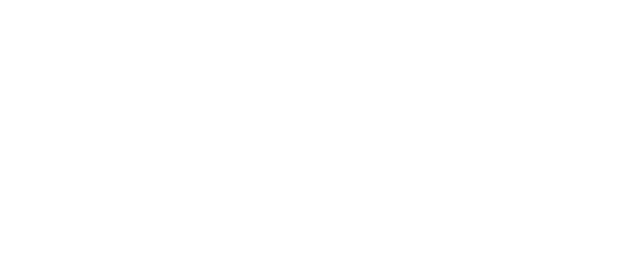
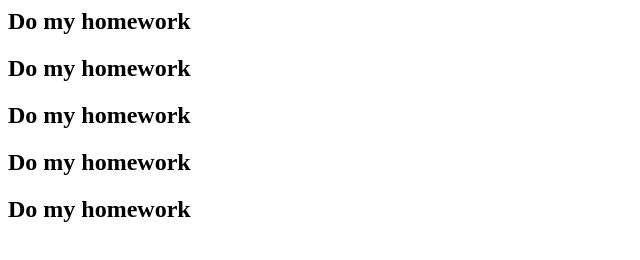
Before and after one commit to Nikitapundir/Todo_App, a plain HTML site: page index.html in a window 1280 px wide. Shown: the whole page, without its empty margins (0-640 px from the left). Drawn offline with Linux system fonts and the light colour scheme.

Commit message:
Todo's list is being displayed

```diff
--- a/index.html
+++ b/index.html
@@ -7,7 +7,9 @@
 
 	<div></div>
 	<div ng-controller="mainController">
+	<div ng-repeat="list in ListofTodos">
+	  <h2>{{list.title}}</h2>
+	  <p>{{list.detail}}</p>
 	</div>
-
 </body>
 </html>
--- a/main.js
+++ b/main.js
@@ -2,4 +2,27 @@ var ngtodo = angular.module('ngtodo' ,[]);
 // head of department
 ngtodo.controller('mainController' , function($scope){
 	console.log($scope)
+	$scope.ListofTodos=[
+	{
+		title: "Do my homework",
+		details:"I must do my homework"
+	},
+	{
+		title: "Do my homework",
+		details:"I must do my homework"
+	},
+	{
+        title: "Do my homework",
+		details:"I must do my homework"
+
+	},
+	{
+		title: "Do my homework",
+		details:"I must do my homework"
+	},
+	{
+		title: "Do my homework",
+		details:"I must do my homework"
+	}
+	];
 });
```
